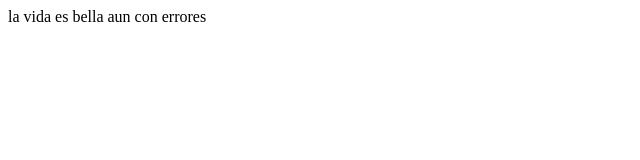
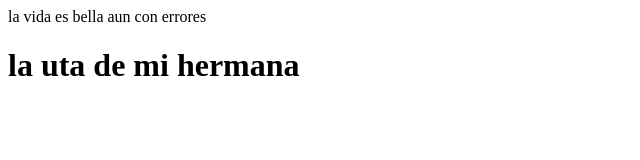
Before and after one commit to lncabana93/repo-prueba, a plain HTML site: page index.htm in a window 1280 px wide. Shown: the whole page, without its empty margins (0-640 px from the left). Drawn offline with Linux system fonts and the light colour scheme.

Commit message:
agregue el h1

```diff
--- a/index.htm
+++ b/index.htm
@@ -1 +1,3 @@
 <p>la vida es bella aun con errores</p>
+
+<h1>la uta de mi hermana</h1>
```
